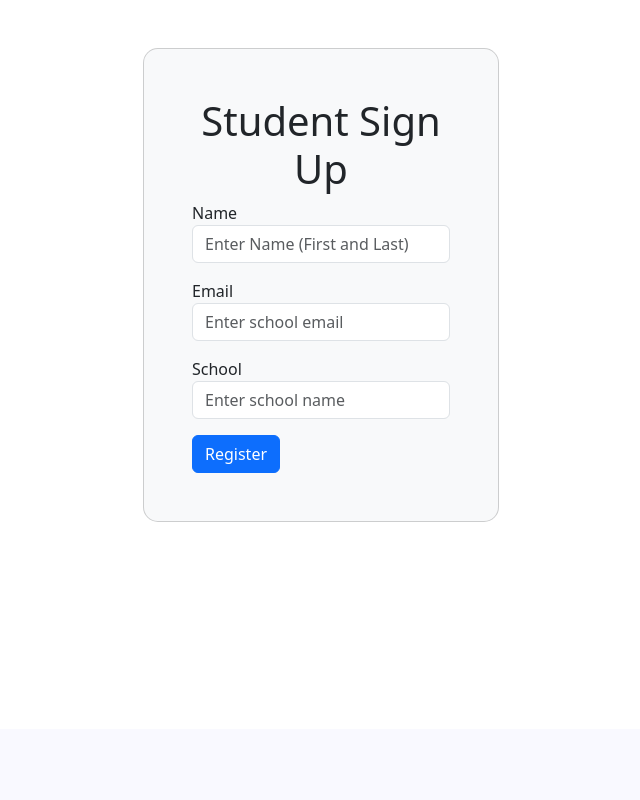
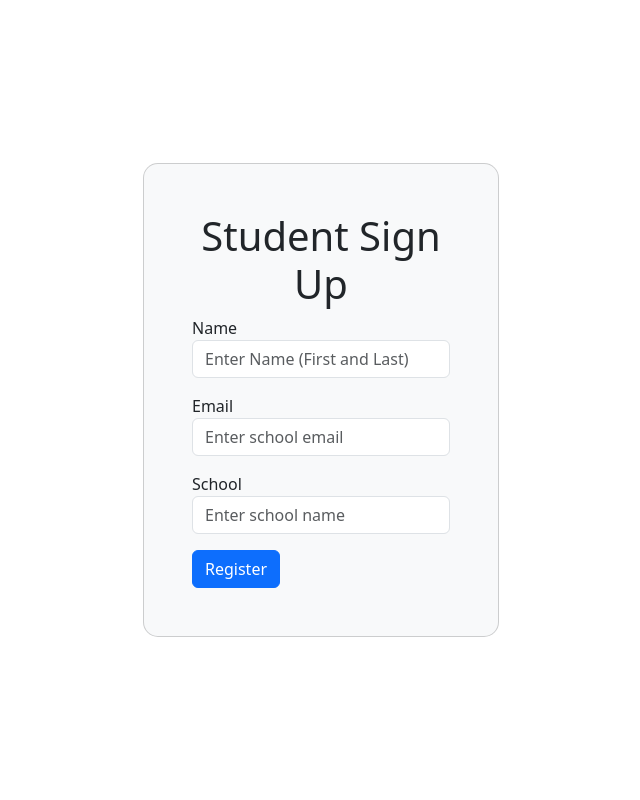
Before and after one commit to lukerhoads/schaumburg-lib-hackathon-2023, a Flask app: page /auth/sign-up/student in a window 1280 px wide. Shown: the part 71-871 px from the top of the page, without its empty margins (319-959 px from the left). Before the commit the page ends 593 px from the top, so only its background shows below. Run offline with Flask 3, Linux system fonts and the light colour scheme.

Commit message:
visual improvements 2

```diff
--- a/authentication/templates/signup.html
+++ b/authentication/templates/signup.html
@@ -6,7 +6,7 @@
         <div class="row justify-content-center align-items-center h-100">
             <div class="col-12 col-lg-9 col-xl-4">
                 <div class="card shadow-2-strong bg-light" style="border-radius: 15px;">
-                    <div class="card-body p-5 p-md-3">
+                    <div class="card-body p-5 p-md-3 text-center">
                         <div class="row text-center">
                             <h3>Are you a...</h3>
                         </div>
--- a/authentication/templates/signup_student.html
+++ b/authentication/templates/signup_student.html
@@ -2,6 +2,7 @@
 {% extends "base.html" %}
 {% block title %}Student Sign Up{% endblock %}
 {% block content %}
+    <div class="jumbotron vertical-center">
         <div class="container py-5 h-100">
             <div class="row justify-content-center align-items-center h-100">
                 <div class="col-12 col-lg-9 col-xl-4">
@@ -29,5 +30,5 @@
                 </div>
             </div>
         </div>
-
+    </div>
 {% endblock %}
--- a/static/styles/demo.css
+++ b/static/styles/demo.css
@@ -54,3 +54,11 @@
     border-bottom-right-radius: .3rem;
     }
     }
+
+    .vertical-center {
+        min-height:100%;
+        min-height: 100vh;
+
+        display: flex;
+        align-items: center;
+    }
```
Lines whose indentation alone changed are shown as unchanged.
